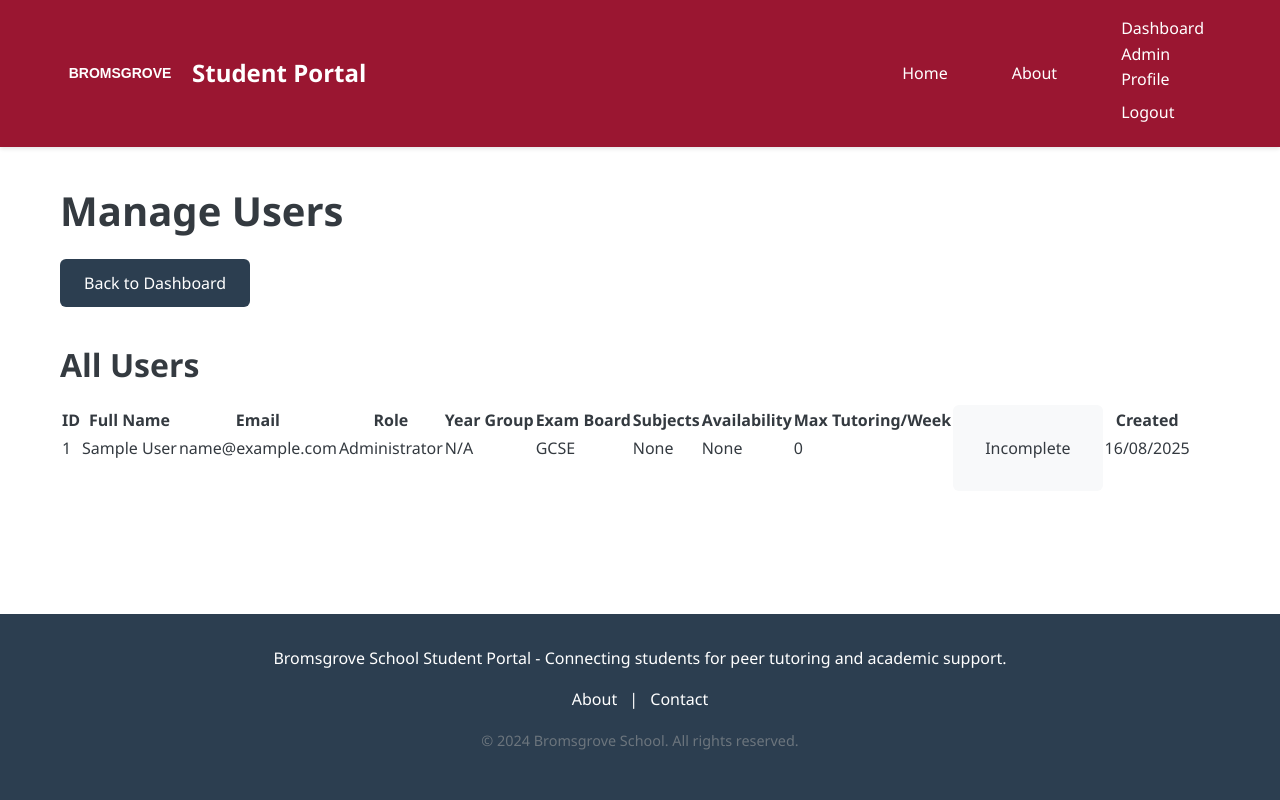
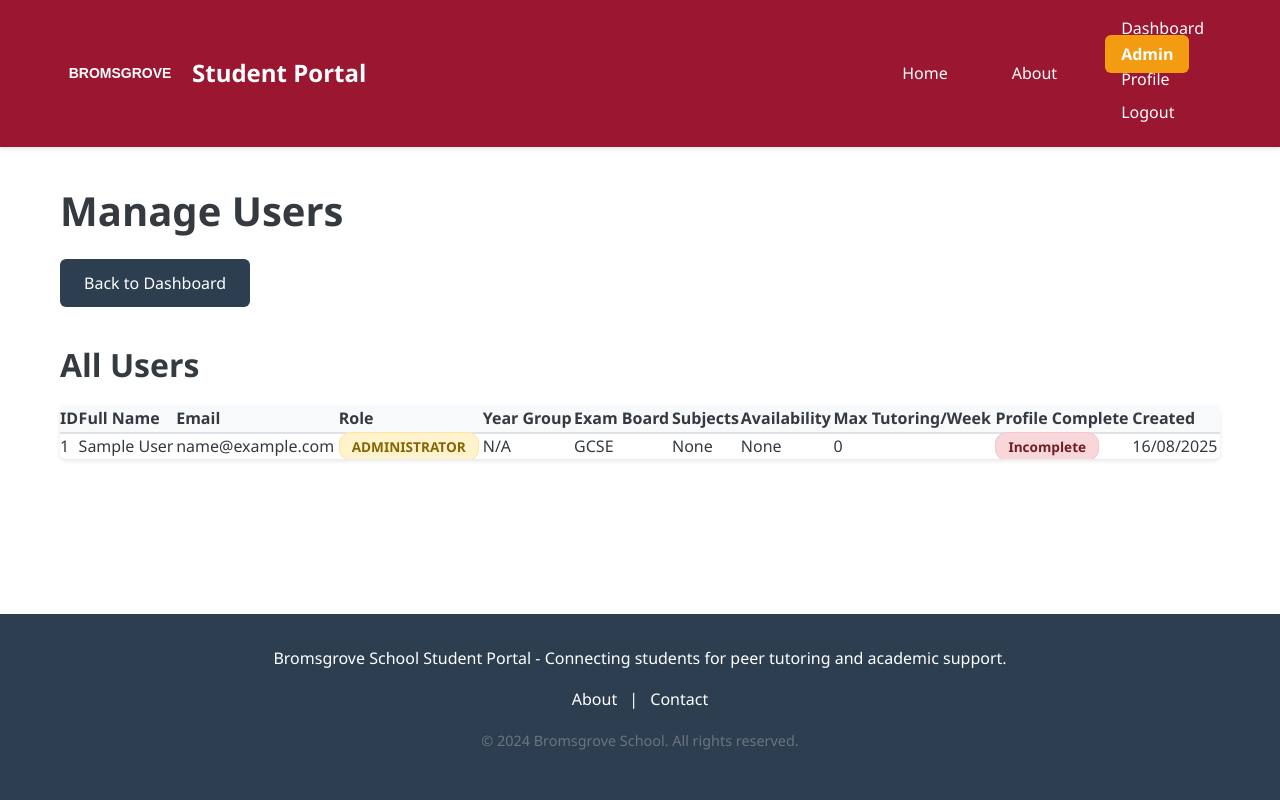
Before and after one commit to Geiger-J/studentportal, a Spring Boot app: page /admin/users in a window 1280 px wide. Run offline with Spring Boot 4, Linux system fonts and the light colour scheme; the visitor is signed in with stand-in values (Sample User, id 1); some of the project's set-up classes (security, data sources, template engines, error pages and the like) are left out, and stand-ins take their place; some libraries are stand-ins or nearby versions.

Commit message:
Add comprehensive documentation and enhanced admin UI styling
Co-authored-by: Geiger-J <155436029+Geiger-J@users.noreply.github.com>

```diff
--- a/src/main/resources/static/css/style.css
+++ b/src/main/resources/static/css/style.css
@@ -868,3 +868,259 @@ a:hover {
         color: black !important;
     }
 }
+
+/* Admin Interface Styles */
+.admin-link {
+    background-color: var(--warning-color);
+    color: var(--white) !important;
+    font-weight: 600;
+    border-radius: var(--border-radius);
+    padding: 0.5rem 1rem;
+}
+
+.admin-link:hover {
+    background-color: #E67E22 !important;
+    color: var(--white) !important;
+    text-decoration: none !important;
+}
+
+/* Stats Grid for Admin Dashboard */
+.stats-section {
+    margin: 2rem 0;
+}
+
+.stats-grid {
+    display: grid;
+    grid-template-columns: repeat(auto-fit, minmax(200px, 1fr));
+    gap: 1.5rem;
+    margin-top: 1rem;
+}
+
+.stat-card {
+    background: var(--white);
+    border: 1px solid var(--border-color);
+    border-radius: var(--border-radius);
+    padding: 1.5rem;
+    text-align: center;
+    box-shadow: var(--box-shadow);
+    transition: transform 0.2s ease;
+}
+
+.stat-card:hover {
+    transform: translateY(-2px);
+    box-shadow: 0 4px 8px rgba(0,0,0,0.15);
+}
+
+.stat-card h3 {
+    font-size: 0.9rem;
+    color: var(--medium-gray);
+    margin-bottom: 0.5rem;
+    text-transform: uppercase;
+    font-weight: 600;
+}
+
+.stat-number {
+    font-size: 2.5rem;
+    font-weight: bold;
+    color: var(--primary-color);
+    display: block;
+}
+
+/* Enhanced Status Badges */
+.status-badge {
+    padding: 0.25rem 0.75rem;
+    border-radius: 12px;
+    font-size: 0.85rem;
+    font-weight: 600;
+    text-transform: uppercase;
+    letter-spacing: 0.5px;
+}
+
+.status-badge.pending {
+    background-color: #FFF3CD;
+    color: #856404;
+    border: 1px solid #FFE69C;
+}
+
+.status-badge.matched {
+    background-color: #D1ECF1;
+    color: #0C5460;
+    border: 1px solid #BEE5EB;
+}
+
+.status-badge.completed {
+    background-color: #D4EDDA;
+    color: #155724;
+    border: 1px solid #C3E6CB;
+}
+
+.status-badge.cancelled {
+    background-color: #F8D7DA;
+    color: #721C24;
+    border: 1px solid #F5C6CB;
+}
+
+.status-badge.archived {
+    background-color: #E2E3E5;
+    color: #383D41;
+    border: 1px solid #D6D8DB;
+}
+
+/* Role Badges */
+.role-badge {
+    padding: 0.25rem 0.75rem;
+    border-radius: 12px;
+    font-size: 0.85rem;
+    font-weight: 600;
+    text-transform: uppercase;
+}
+
+.role-badge.student {
+    background-color: #D1ECF1;
+    color: #0C5460;
+    border: 1px solid #BEE5EB;
+}
+
+.role-badge.admin {
+    background-color: #FFF3CD;
+    color: #856404;
+    border: 1px solid #FFE69C;
+}
+
+/* Profile Status */
+.profile-status {
+    padding: 0.25rem 0.75rem;
+    border-radius: 12px;
+    font-size: 0.85rem;
+    font-weight: 600;
+}
+
+.profile-status.complete {
+    background-color: #D4EDDA;
+    color: #155724;
+    border: 1px solid #C3E6CB;
+}
+
+.profile-status.incomplete {
+    background-color: #F8D7DA;
+    color: #721C24;
+    border: 1px solid #F5C6CB;
+}
+
+/* Matched Partner Display */
+.matched-partner-cell {
+    text-align: center;
+}
+
+.matched-partner-name {
+    font-weight: 600;
+    color: var(--primary-color);
+}
+
+.no-partner {
+    color: var(--medium-gray);
+    font-style: italic;
+}
+
+/* Filter Section */
+.filter-section {
+    background: var(--light-gray);
+    padding: 1.5rem;
+    border-radius: var(--border-radius);
+    margin-bottom: 2rem;
+}
+
+.filter-form {
+    display: flex;
+    gap: 1rem;
+    align-items: end;
+    flex-wrap: wrap;
+}
+
+/* Button Variations */
+.btn-action {
+    background-color: var(--success-color);
+    color: var(--white);
+    border: none;
+}
+
+.btn-action:hover {
+    background-color: #229954;
+}
+
+.btn-link {
+    background: none;
+    border: none;
+    color: var(--primary-color);
+    text-decoration: underline;
+    cursor: pointer;
+    font-size: inherit;
+}
+
+.btn-link:hover {
+    color: var(--primary-dark);
+}
+
+/* Show More Section */
+.show-more {
+    text-align: center;
+    margin-top: 1rem;
+    padding-top: 1rem;
+    border-top: 1px solid var(--border-color);
+}
+
+/* Enhanced Table Styles for Admin */
+.users-table-container,
+.requests-table-container {
+    background: var(--white);
+    border-radius: var(--border-radius);
+    box-shadow: var(--box-shadow);
+    overflow: hidden;
+}
+
+.users-table,
+.requests-table {
+    width: 100%;
+    border-collapse: collapse;
+    margin: 0;
+}
+
+.users-table th,
+.requests-table th {
+    background-color: var(--light-gray);
+    font-weight: 600;
+    text-align: left;
+    border-bottom: 2px solid var(--border-color);
+}
+
+.users-table tbody tr:hover,
+.requests-table tbody tr:hover {
+    background-color: #F8F9FA;
+}
+
+/* Responsive Admin Tables */
+@media (max-width: 768px) {
+    .stats-grid {
+        grid-template-columns: 1fr 1fr;
+    }
+
+    .stat-number {
+        font-size: 2rem;
+    }
+
+    .filter-form {
+        flex-direction: column;
+        align-items: stretch;
+    }
+
+    .users-table,
+    .requests-table {
+        font-size: 0.85rem;
+    }
+}
+
+@media (max-width: 480px) {
+    .stats-grid {
+        grid-template-columns: 1fr;
+    }
+}
```
Also changed, not shown: README_DB.md (added), 1 other file.
